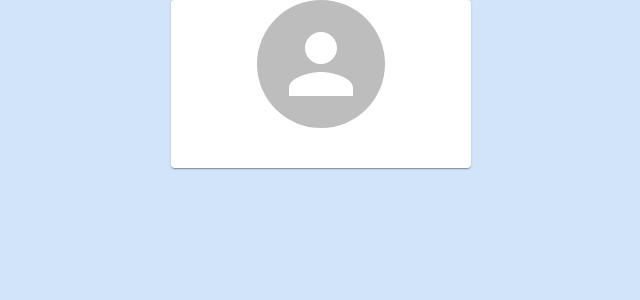
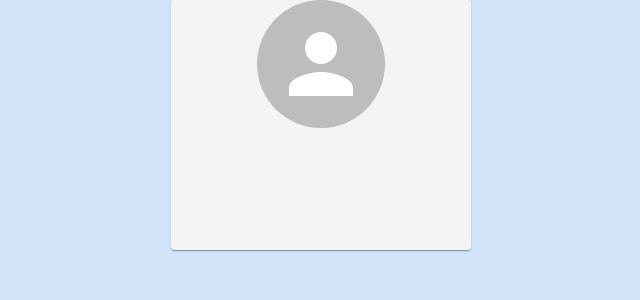
Before and after one commit to BU-Spark/pitne-voter-app, a Next.js app in the folder client/: page /ballotInfo/peopleCard in a window 1280 px wide. Shown: the top 300 px of the page, without its empty margins (319-959 px from the left). Built offline with nearby package versions, Linux system fonts and the light colour scheme.

Commit message:
Fixed coloring and hovering for card

```diff
--- a/client/src/app/globals.css
+++ b/client/src/app/globals.css
@@ -53,3 +53,15 @@ body {
   border-radius: 60%;
   z-index: -1;
 }
+
+.people-card {
+  background-color: #2196f3; /* Default background color */
+  color: white; /* Text color */
+
+  /* Hover effect */
+  transition: background-color 0.3s ease;
+}
+
+.people-card:hover {
+  background-color: #1976d2; /* Blue color on hover */
+}
--- a/client/src/pages/ballotInfo/peopleCard.tsx
+++ b/client/src/pages/ballotInfo/peopleCard.tsx
@@ -7,6 +7,7 @@ import CardMedia from '@mui/material/CardMedia';
 import Typography from '@mui/material/Typography';
 import { Avatar, CardActionArea, Stack } from '@mui/material';
 import { useRouter } from 'next/navigation';
+
 
 type Props = {
     name: string;
@@ -25,13 +26,18 @@ const PeopleCard = ({ name, affliation, picture, link }: Props) => {
     }
 
     return (
-        <Card onClick={() => handleClick(link)} sx={{ maxWidth: 300, margin: 'auto' }}>
+        <Card onClick={() => handleClick(link)} sx={{ width: 300, height: 250, margin: 'auto', backgroundColor: '#f4f4f4', // Blue background color
+        color: 'white', // Text color
+        transition: 'background-color 0.3s ease', // Smooth transition
+        '&:hover': {
+          backgroundColor: '#ffffff', // Blue color on hover
+        }, }}>
             <CardActionArea className='flex flex-col items-center p-4'>
                 <Stack direction="row" spacing={2} className='flex justify-center items-center'>
                     <Avatar alt={name} src={picture} sx={{ width: 128, height: 128 }} />
                 </Stack>
                 <CardContent className='text-center'>
-                    <Typography gutterBottom variant="h5" component="div">
+                    <Typography gutterBottom variant="h5" component="div" color="text.primary">
                         {name}
                     </Typography>
                     <Typography variant="body2" color="text.secondary">
```
